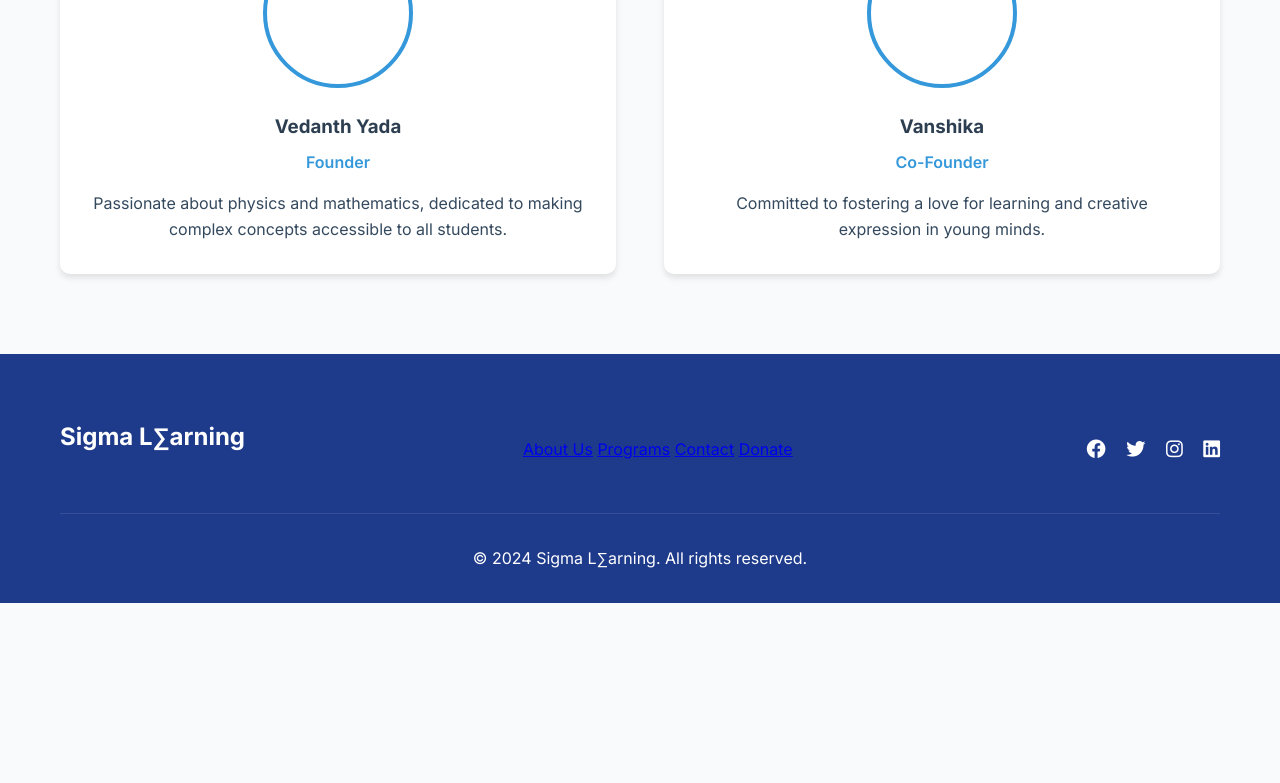
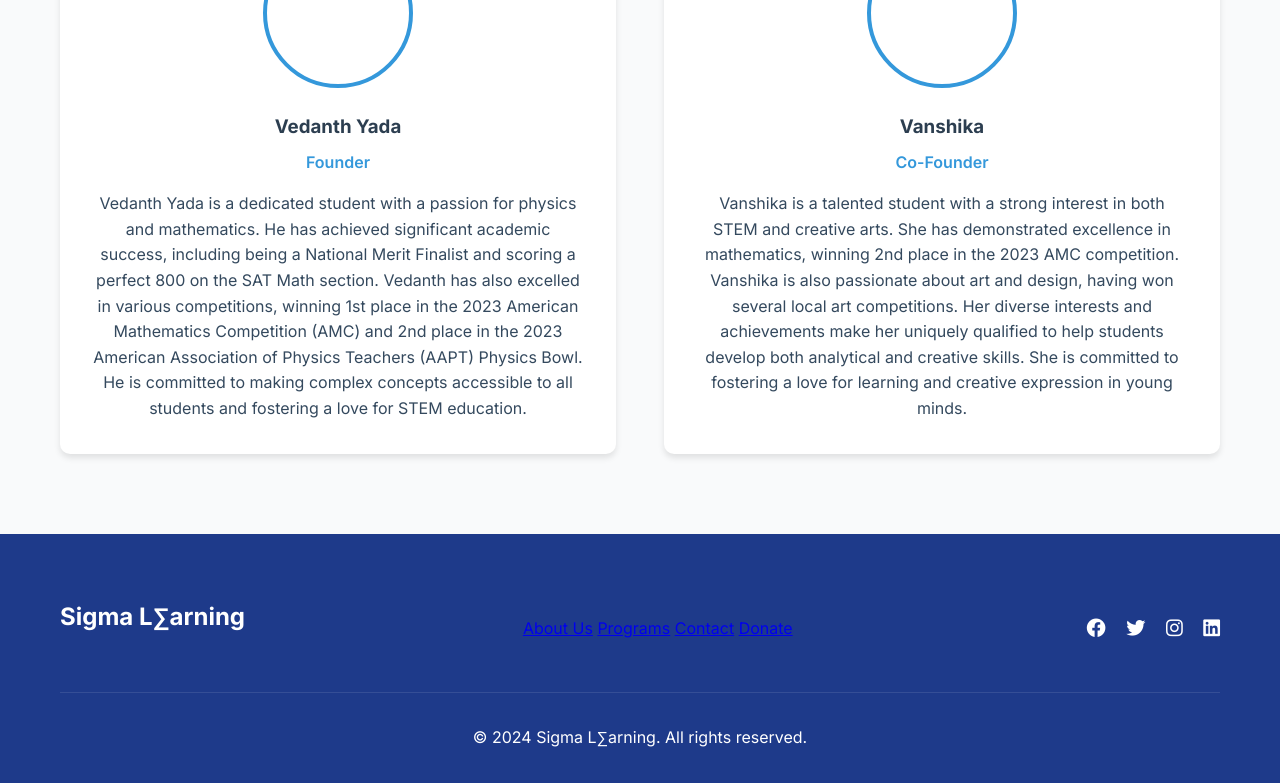
Before and after one commit to Vedpro8988/SigmaLearning, a plain HTML site: page about.html in a window 1280 px wide. Shown: the part 929-1712 px from the top of the page. Before the commit the page ends 1532 px from the top, so only its background shows below. Drawn offline with Linux system fonts and the light colour scheme.

Commit message:
Restore detailed team member bios

```diff
--- a/about.html
+++ b/about.html
@@ -49,7 +49,7 @@
                     </div>
                     <h3>Vedanth Yada</h3>
                     <p class="role">Founder</p>
-                    <p>Passionate about physics and mathematics, dedicated to making complex concepts accessible to all students.</p>
+                    <p>Vedanth Yada is a dedicated student with a passion for physics and mathematics. He has achieved significant academic success, including being a National Merit Finalist and scoring a perfect 800 on the SAT Math section. Vedanth has also excelled in various competitions, winning 1st place in the 2023 American Mathematics Competition (AMC) and 2nd place in the 2023 American Association of Physics Teachers (AAPT) Physics Bowl. He is committed to making complex concepts accessible to all students and fostering a love for STEM education.</p>
                 </div>
                 <div class="team-member">
                     <div class="member-image">
@@ -57,7 +57,7 @@
                     </div>
                     <h3>Vanshika</h3>
                     <p class="role">Co-Founder</p>
-                    <p>Committed to fostering a love for learning and creative expression in young minds.</p>
+                    <p>Vanshika is a talented student with a strong interest in both STEM and creative arts. She has demonstrated excellence in mathematics, winning 2nd place in the 2023 AMC competition. Vanshika is also passionate about art and design, having won several local art competitions. Her diverse interests and achievements make her uniquely qualified to help students develop both analytical and creative skills. She is committed to fostering a love for learning and creative expression in young minds.</p>
                 </div>
             </div>
         </div>
```
